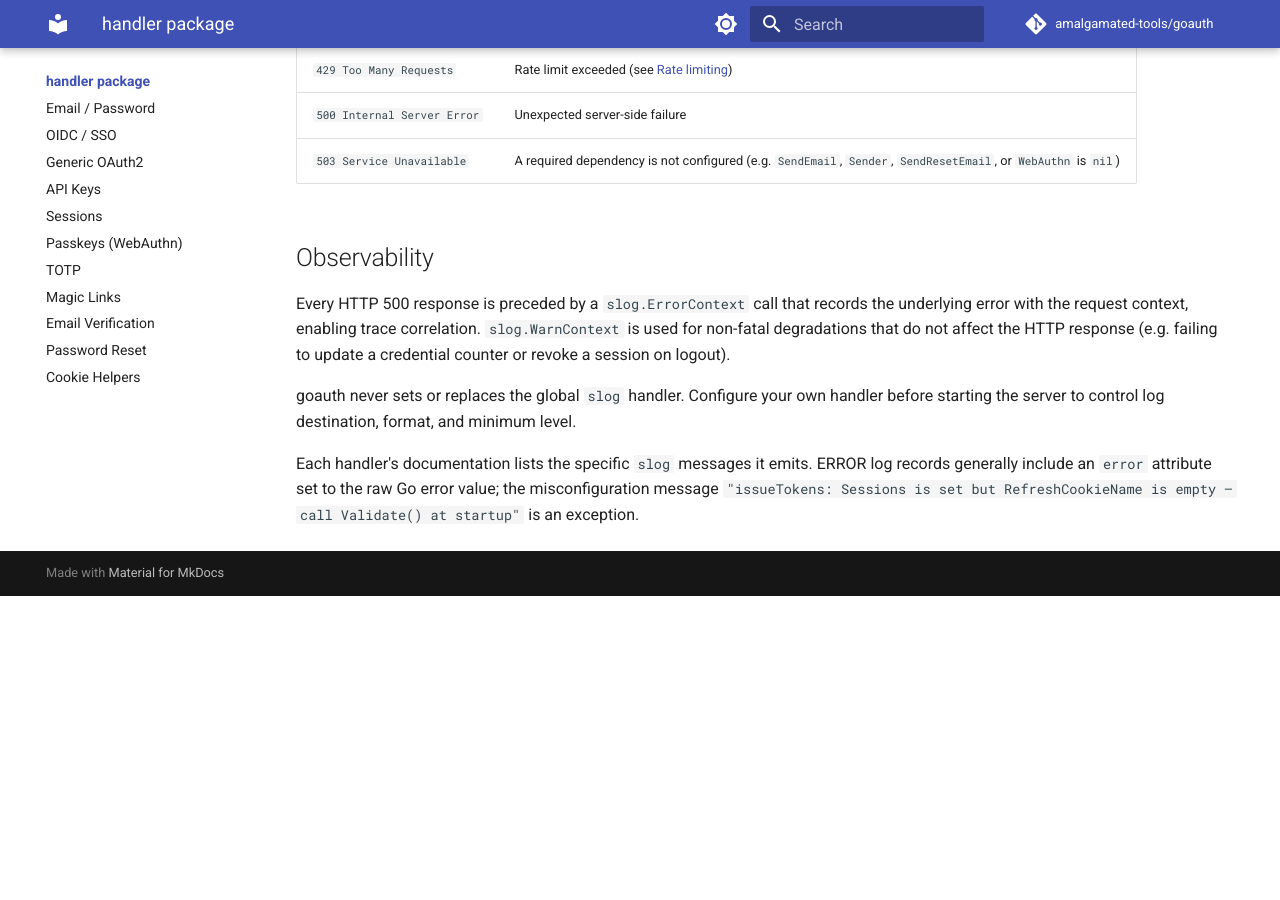
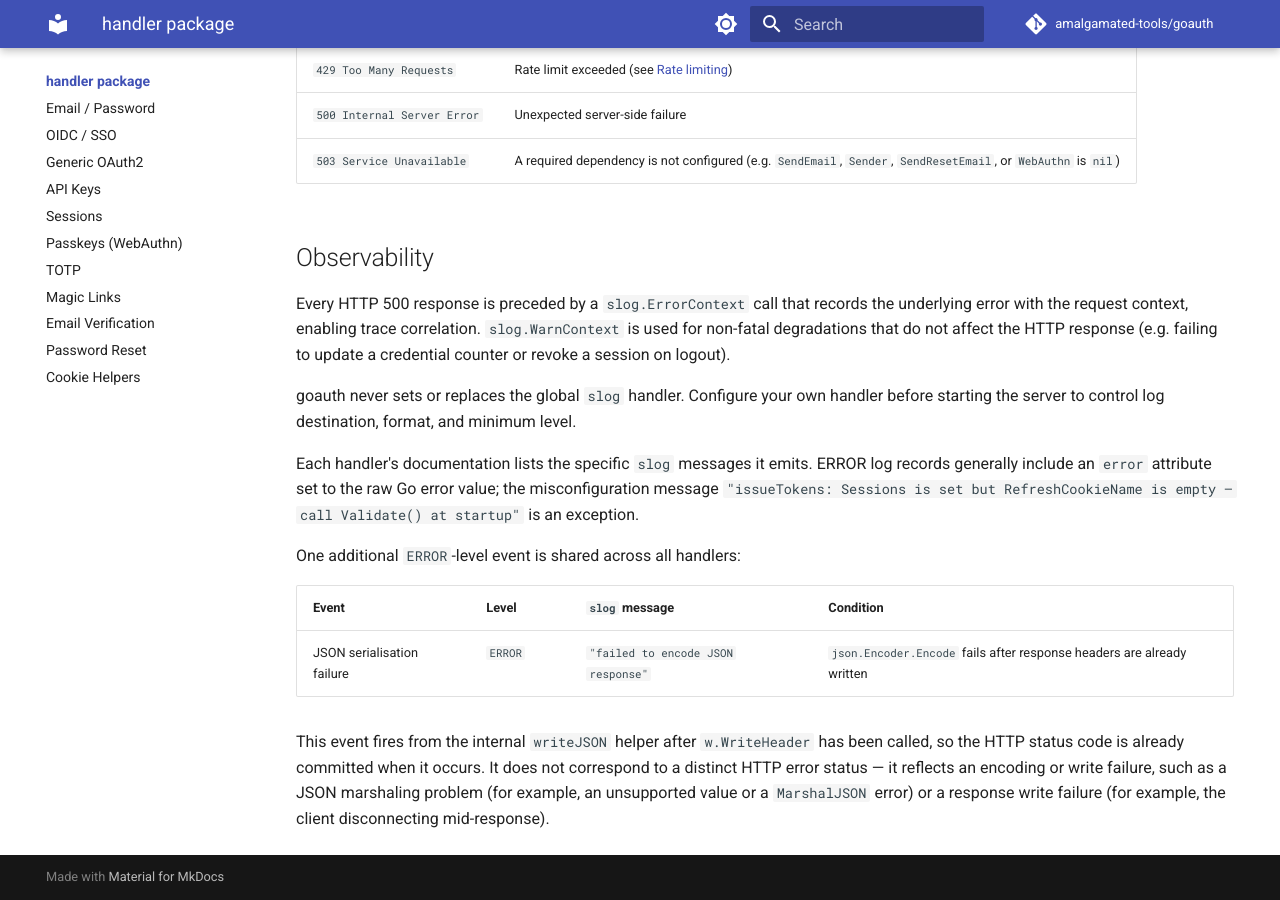
Before and after one commit to amalgamated-tools/goauth, an MkDocs documentation site: the page built from docs/handler/index.md, in a window 1280 px wide and 900 px high, scrolled down 3118 px. Built offline with MkDocs 1.6.1 and Material for MkDocs 9.7.7, drawn with Linux system fonts in a browser that asks for light colours; comment, search, counter and statistics services are not loaded; before the commit the page ends 3714 px from its top, so only the background shows below that.

Commit message:
docs: document shared `writeJSON` `"failed to encode JSON response"` slog event (#380)
* docs: document shared writeJSON 'failed to encode JSON response' slog event

The internal writeJSON helper emits a slog.ErrorContext event when
json.Encoder.Encode fails after response headers are already flushed.
This event fires from every handler but was not listed anywhere in the
observability documentation.

Add a note in docs/handler/index.md explaining that this event is
shared across all handlers, fires post-WriteHeader, and reflects a
client-side write failure rather than a server logic error.

Co-authored-by: Copilot <223556219+Copilot@users.noreply.github.com>

* Potential fix for pull request finding

Co-authored-by: Copilot Autofix powered by AI <175728472+Copilot@users.noreply.github.com>

---------

Co-authored-by: github-actions[bot] <41898282+github-actions[bot]@users.noreply.github.com>
Co-authored-by: Copilot <223556219+Copilot@users.noreply.github.com>
Co-authored-by: Patrick Veverka <veverkap@users.noreply.github.com>
Co-authored-by: Copilot Autofix powered by AI <175728472+Copilot@users.noreply.github.com>

```diff
--- a/docs/handler/index.md
+++ b/docs/handler/index.md
@@ -133,3 +133,11 @@ Every HTTP 500 response is preceded by a `slog.ErrorContext` call that records t
 goauth never sets or replaces the global `slog` handler. Configure your own handler before starting the server to control log destination, format, and minimum level.
 
 Each handler's documentation lists the specific `slog` messages it emits. ERROR log records generally include an `error` attribute set to the raw Go error value; the misconfiguration message `"issueTokens: Sessions is set but RefreshCookieName is empty — call Validate() at startup"` is an exception.
+
+One additional `ERROR`-level event is shared across all handlers:
+
+| Event | Level | `slog` message | Condition |
+|---|---|---|---|
+| JSON serialisation failure | `ERROR` | `"failed to encode JSON response"` | `json.Encoder.Encode` fails after response headers are already written |
+
+This event fires from the internal `writeJSON` helper after `w.WriteHeader` has been called, so the HTTP status code is already committed when it occurs. It does not correspond to a distinct HTTP error status — it reflects an encoding or write failure, such as a JSON marshaling problem (for example, an unsupported value or a `MarshalJSON` error) or a response write failure (for example, the client disconnecting mid-response).
```
